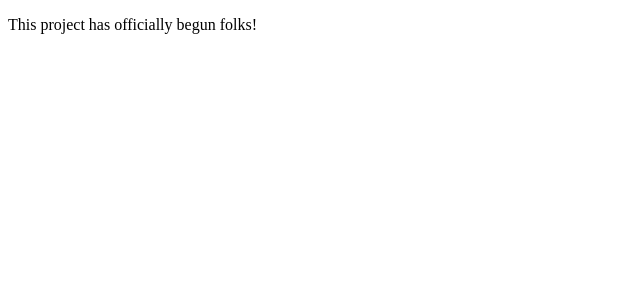
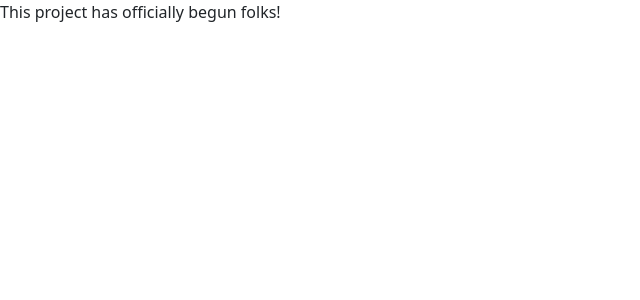
Before and after one commit to ReCoded-Org/capstone-turkey-love-thy-neighbour, a React (Create React App) app: page / in a window 1280 px wide. Shown: the top 300 px of the page, without its empty margins (0-640 px from the left). Built offline with nearby package versions, Linux system fonts and the light colour scheme.

Commit message:
Apply default styles by importing them into index.jsx

```diff
--- a/src/index.jsx
+++ b/src/index.jsx
@@ -2,6 +2,9 @@ import React from "react";
 import ReactDOM from "react-dom";
 import App from "./App";
 import reportWebVitals from "./reportWebVitals";
+
+import "bootstrap/dist/css/bootstrap.css";
+import "./main.scss";
 
 ReactDOM.render(
   <React.StrictMode>
--- a/src/main.scss
+++ b/src/main.scss
@@ -1,5 +1,6 @@
 body {
   margin: 0;
+  min-height: 100vh;
 }
 
 .container {
```
